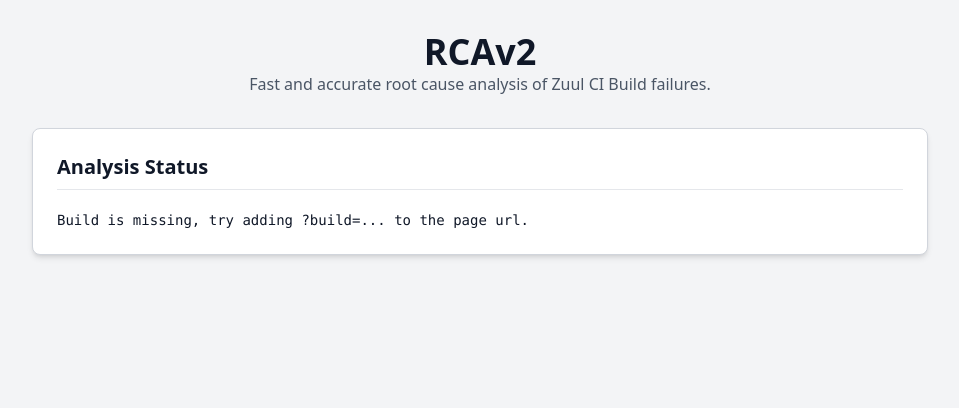
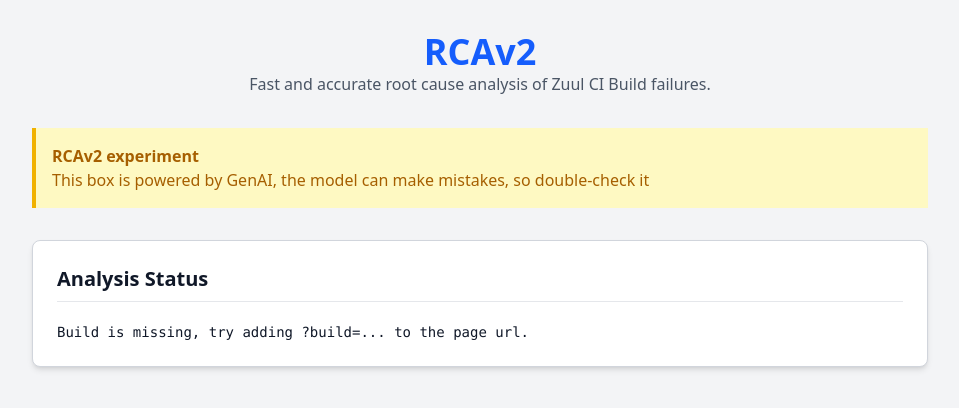
Before and after one commit to vakwetu/rca-mcp, a React app: page / in a window 1280 px wide. Shown: the whole page, without its empty margins (160-1119 px from the left). Built offline with nearby package versions, Linux system fonts and the light colour scheme.

Commit message:
Add AI usage experimental banner
We need to show a banner to the user explaining that the model can make mistakes

```diff
--- a/frontend/RcaComponent.tsx
+++ b/frontend/RcaComponent.tsx
@@ -148,14 +148,19 @@
     return () => { };
   }, [build, job, refresh]);
   return (
-    <div className="bg-gray-100 dark:bg-gray-900 text-gray-900 dark:text-white min-h-screen flex flex-col items-center p-4 sm:p-6 lg:p-8 transition-colors duration-300">
+    <div className="flex flex-col items-center">
       <div className="w-full max-w-4xl">
         <header className="text-center mb-8">
-          <h1 className="text-4xl font-bold">RCAv2</h1>
+          <h1 className="text-4xl font-bold"><a href="https://github.com/RCAccelerator/rca-api"
+              className="text-blue-600 dark:text-blue-400 hover:underline">RCAv2</a></h1>
           <p className="text-gray-600 dark:text-gray-400">
             Fast and accurate root cause analysis of Zuul CI Build failures.
           </p>
         </header>
+        <div className="bg-yellow-100 border-l-4 border-yellow-500 text-yellow-700 p-4 mb-8" role="alert">
+          <p className="font-bold">RCAv2 experiment</p>
+          <p>This box is powered by GenAI, the model can make mistakes, so double-check it</p>
+        </div>
         <main className="w-full flex flex-col items-center gap-6">
           {isLoading && <Spinner />}
           {errors.length > 0 && (
--- a/index.html
+++ b/index.html
@@ -8,8 +8,10 @@
     <title>RCAv2</title>
   </head>
 
-  <body>
-    <div id="root"></div>
+  <body class="bg-gray-100 dark:bg-gray-900 text-gray-900 dark:text-white">
+    <div class="container mx-auto p-4 sm:p-6 lg:p-8">
+      <div id="root"></div>
+    </div>
     <script type="module">
       import {
         createElement,
```
